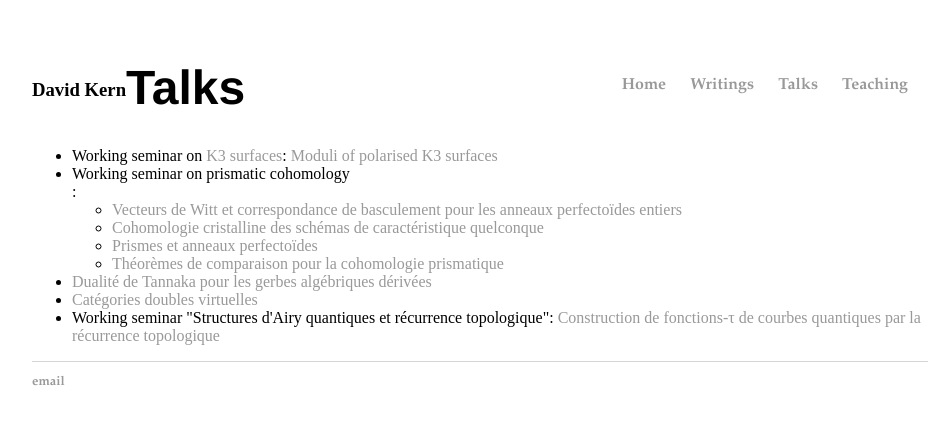
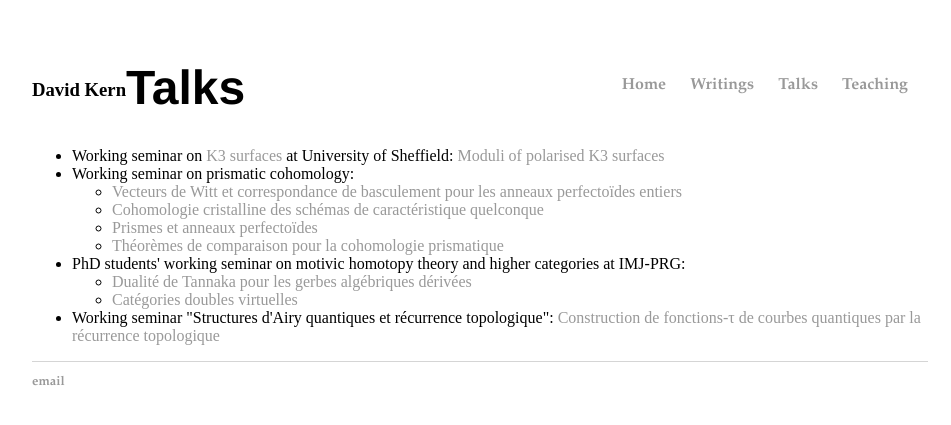
Before and after one commit to dskern/dskern.github.io, a Jekyll site: the page built from talks.html, in a window 1280 px wide. Shown: the top 425 px of the page, without its empty margins (160-1111 px from the left). Built offline with Jekyll 4.4.1, drawn with Linux system fonts in a browser that asks for light colours.

Commit message:
Update talks.html

```diff
--- a/talks.html
+++ b/talks.html
@@ -4,15 +4,18 @@
 ---
 
 <ul>
-    <li>Working seminar on <a href="http://alg-geom.group.shef.ac.uk/seminars/K3seminars.shtml">K3 surfaces</a>: <a href="Talks/ModuliK3.pdf">Moduli of polarised K3 surfaces</a></li>
-    <li>Working seminar on prismatic cohomology</li>:
+    <li>Working seminar on <a href="http://alg-geom.group.shef.ac.uk/seminars/K3seminars.shtml">K3 surfaces</a> at University of Sheffield: <a href="Talks/ModuliK3.pdf">Moduli of polarised K3 surfaces</a></li>
+    <li>Working seminar on prismatic cohomology:</li>
     <ul>
         <li><a href="Talks/Perfectoids.pdf">Vecteurs de Witt et correspondance de basculement pour les anneaux perfectoïdes entiers</a></li>
         <li><a href="Talks/CohomologieCristalline.pdf">Cohomologie cristalline des schémas de caractéristique quelconque</a></li>
         <li><a href="Talks/Prismes.pdf">Prismes et anneaux perfectoïdes</a></li>
         <li><a href="Talks/Compar_HodgeTate.pdf">Théorèmes de comparaison pour la cohomologie prismatique</a></li>
     </ul>
-    <li><a href="Talks/TannaCat.pdf">Dualité de Tannaka pour les gerbes algébriques dérivées</a></li>
-    <li><a href="Talks/DoubleCats.pdf">Catégories doubles virtuelles</a></li>
+    <li>PhD students' working seminar on motivic homotopy theory and higher categories at IMJ-PRG:</li>
+    <ul>
+        <li><a href="Talks/TannaCat.pdf">Dualité de Tannaka pour les gerbes algébriques dérivées</a></li>
+        <li><a href="Talks/DoubleCats.pdf">Catégories doubles virtuelles</a></li>
+    </ul>
     <li>Working seminar "Structures d'Airy quantiques et récurrence topologique": <a href="Talks/Courbes_spectrales.pdf">Construction de fonctions-&tau; de courbes quantiques par la récurrence topologique</a></li>
 </ul>
```
